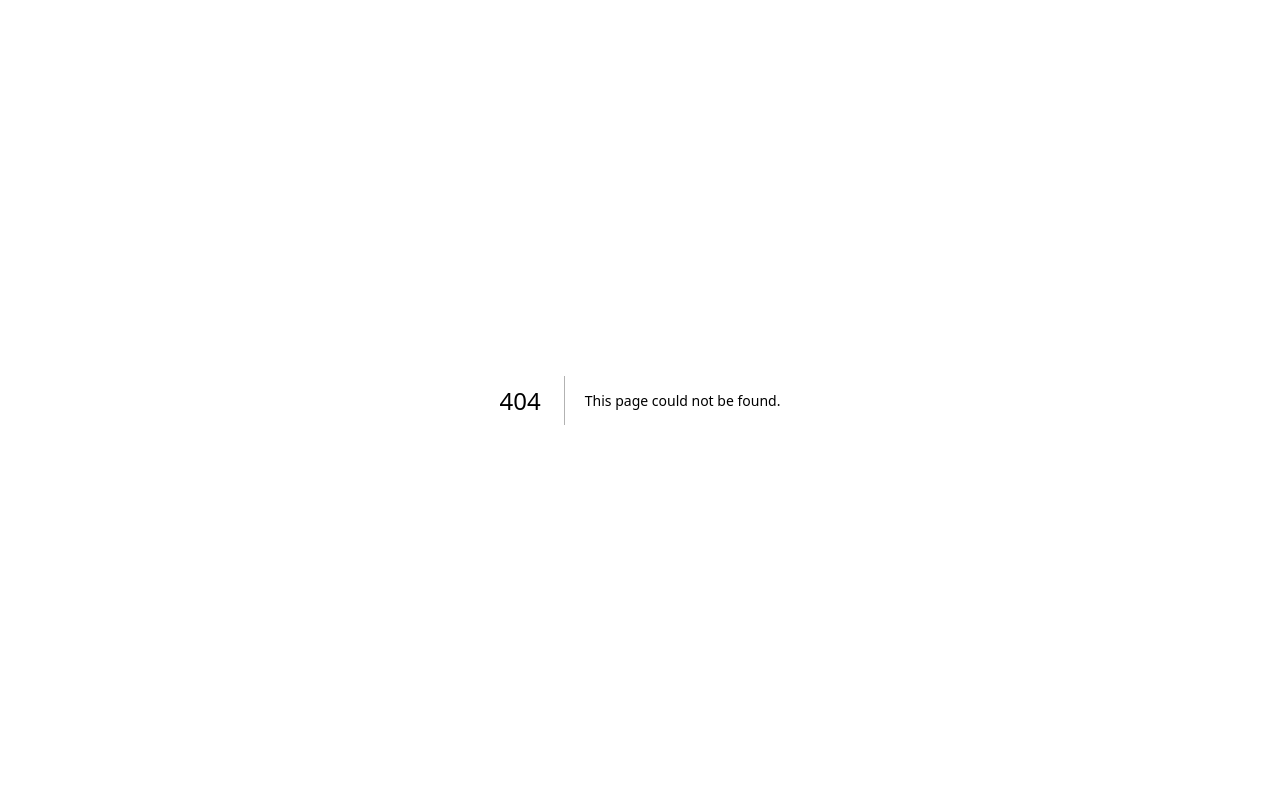
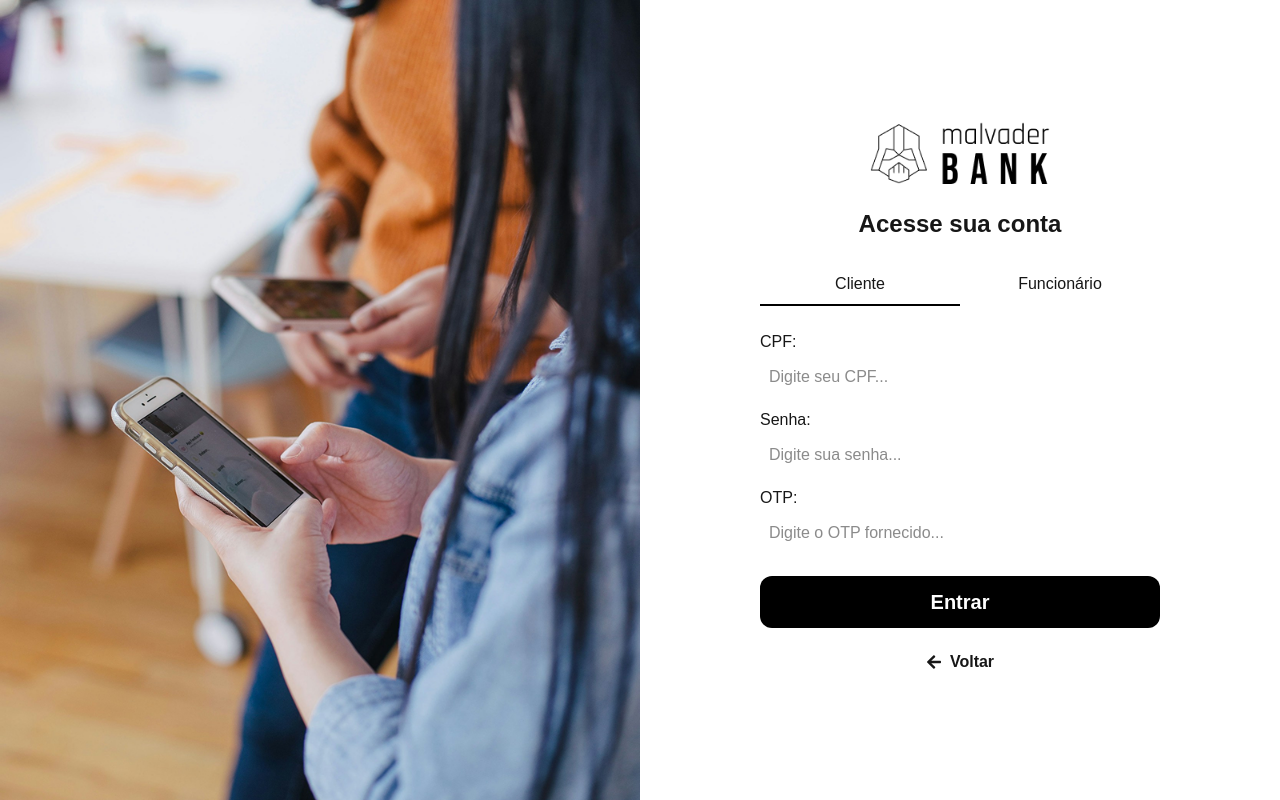
Before and after one commit to marcxsdev/banco-malvader, a Next.js app: page /pages/login in a window 1280 px wide. Before the commit this address had no page. Built offline with nearby package versions, Linux system fonts and the light colour scheme.

Commit message:
feat: adding login page

```diff
--- a/src/app/components/LoginForm.jsx
+++ b/src/app/components/LoginForm.jsx
@@ -0,0 +1,107 @@
+"use client";
+import Image from "next/image";
+import { useState } from "react";
+import { FaArrowLeft } from "react-icons/fa";
+import Link from "next/link";
+
+const LoginForm = () => {
+  const [cpf, setCpf] = useState("");
+  const [selectedRole, setSelectedRole] = useState("cliente");
+
+  function formatCpf(value) {
+    value = value.replace(/\D/g, "");
+    value = value.slice(0, 11);
+    value = value.replace(/(\d{3})(\d)/, "$1.$2");
+    value = value.replace(/(\d{3})(\d)/, "$1.$2");
+    value = value.replace(/(\d{3})(\d{1,2})$/, "$1-$2");
+    return value;
+  }
+
+  function handleCpfChange(e) {
+    const formatted = formatCpf(e.target.value);
+    setCpf(formatted);
+  }
+
+  return (
+    <div className="w-1/2 h-full flex flex-col items-center justify-center">
+      <Image
+        src="/assets/banco-malvader-logo.png"
+        alt="Logo Banco Malvader"
+        width={180}
+        height={60}
+      />
+      <h1 className="text-2xl font-semibold py-6">Acesse sua conta</h1>
+
+      <div className="w-3/4 max-w-[400px] flex">
+        <button
+          type="button"
+          onClick={() => setSelectedRole("cliente")}
+          className={`w-1/2 py-2 text-center transition border-b-2 cursor-pointer ${
+            selectedRole === "cliente" ? "border-black" : "border-transparent"
+          }`}
+        >
+          Cliente
+        </button>
+        <button
+          type="button"
+          onClick={() => setSelectedRole("funcionario")}
+          className={`w-1/2 py-2 text-center transition border-b-2 cursor-pointer ${
+            selectedRole === "funcionario"
+              ? "border-black"
+              : "border-transparent"
+          }`}
+        >
+          Funcionário
+        </button>
+      </div>
+
+      <form className="w-3/4 max-w-[400px] flex flex-col gap-3 mt-6">
+        <label className="flex flex-col gap-1">
+          <span>CPF:</span>
+          <input
+            type="text"
+            name="cpf"
+            value={cpf}
+            onChange={handleCpfChange}
+            placeholder="Digite seu CPF..."
+            inputMode="numeric"
+            className="py-1.5 px-2 outline-none rounded-lg border border-transparent focus:border-black transition duration-300 w-full"
+          />
+        </label>
+        <label className="flex flex-col gap-1">
+          <span>Senha:</span>
+          <input
+            type="password"
+            name="password"
+            placeholder="Digite sua senha..."
+            className="py-1.5 px-2 outline-none rounded-lg border border-transparent focus:border-black transition duration-300"
+          />
+        </label>
+        <label className="flex flex-col gap-1">
+          <span>OTP:</span>
+          <input
+            type="password"
+            name="otp"
+            placeholder="Digite o OTP fornecido..."
+            className="py-1.5 px-2 outline-none rounded-lg border border-transparent focus:border-black transition duration-300"
+          />
+        </label>
+
+        <input
+          type="submit"
+          value={"Entrar"}
+          className="bg-black text-white font-bold text-xl mt-3 py-3 rounded-xl hover:bg-neutral-800 transition duration-500 cursor-pointer"
+        />
+        <div className="flex justify-center items-center">
+          <Link href="/">
+            <button className="flex flex-row items-center justify-center gap-2 py-2.5 px-4 max-h-[45px] cursor-pointer hover:scale-110 transition duration-300">
+              <FaArrowLeft /> <span className="font-bold">Voltar</span>
+            </button>
+          </Link>
+        </div>
+      </form>
+    </div>
+  );
+};
+
+export default LoginForm;
--- a/src/app/page.js
+++ b/src/app/page.js
@@ -23,7 +23,7 @@ export default function Home() {
             </button>
           </Link>
 
-          <Link href="">
+          <Link href="/pages/login">
             <button className="bg-black flex flex-row items-center justify-center gap-4 py-2.5 px-4 max-h-[45px] rounded-xl cursor-pointer hover:bg-neutral-800 hover:scale-105 transition duration-300">
               <span className="text-white font-bold">Acesse sua conta</span>{" "}
               <FaArrowRight color="white" />
--- /dev/null
+++ b/src/app/pages/login/page.jsx
@@ -0,0 +1,23 @@
+import Image from "next/image";
+import Link from "next/link";
+import LoginForm from "../../components/LoginForm";
+
+const Login = () => {
+  return (
+    <div className="flex h-screen w-screen">
+      <div className="w-1/2 h-full">
+        <Image
+          src="/assets/login-page.png"
+          alt="Logo Banco Malvader"
+          width={1200}
+          height={1600}
+          className="w-full h-full object-cover"
+        />
+      </div>
+
+      <LoginForm />
+    </div>
+  );
+};
+
+export default Login;
--- a/src/app/styles/globals.css
+++ b/src/app/styles/globals.css
@@ -28,3 +28,12 @@ body {
   color: var(--foreground);
   font-family: Arial, Helvetica, sans-serif;
 }
+
+.no-spinner::-webkit-inner-spin-button,
+.no-spinner::-webkit-outer-spin-button {
+  -webkit-appearance: none;
+  margin: 0;
+}
+.no-spinner {
+  -moz-appearance: textfield;
+}
```
Also changed, not shown: public/assets/login-page.png (added), src/app/pages/Login.jsx (deleted).
